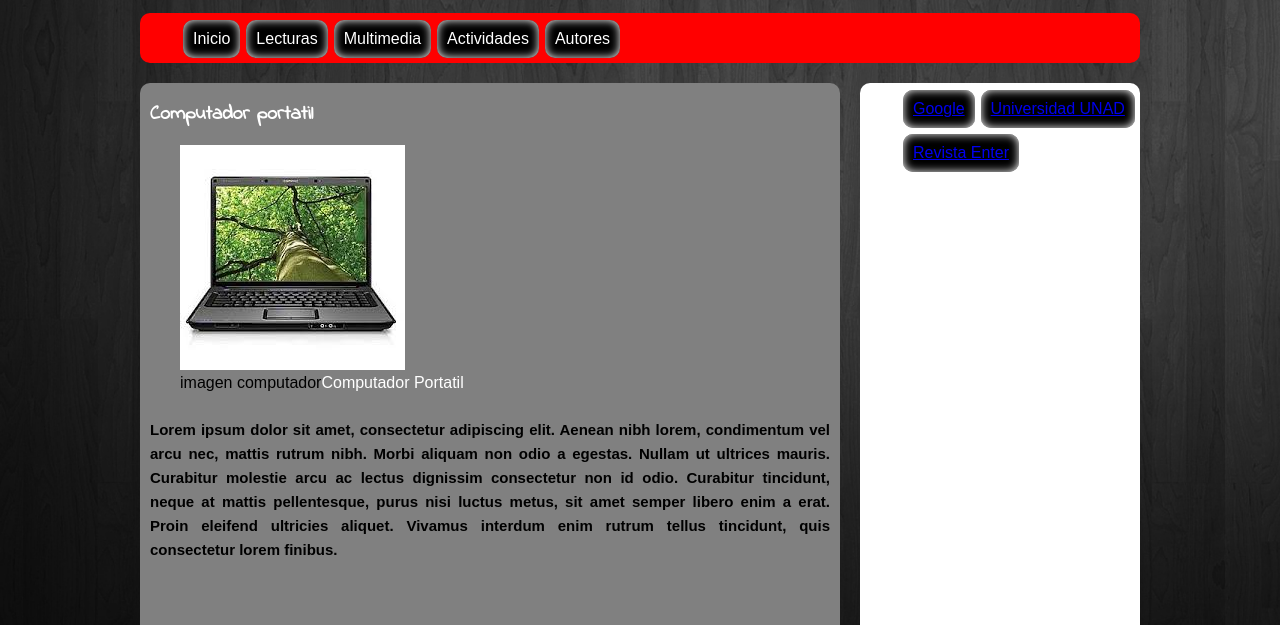
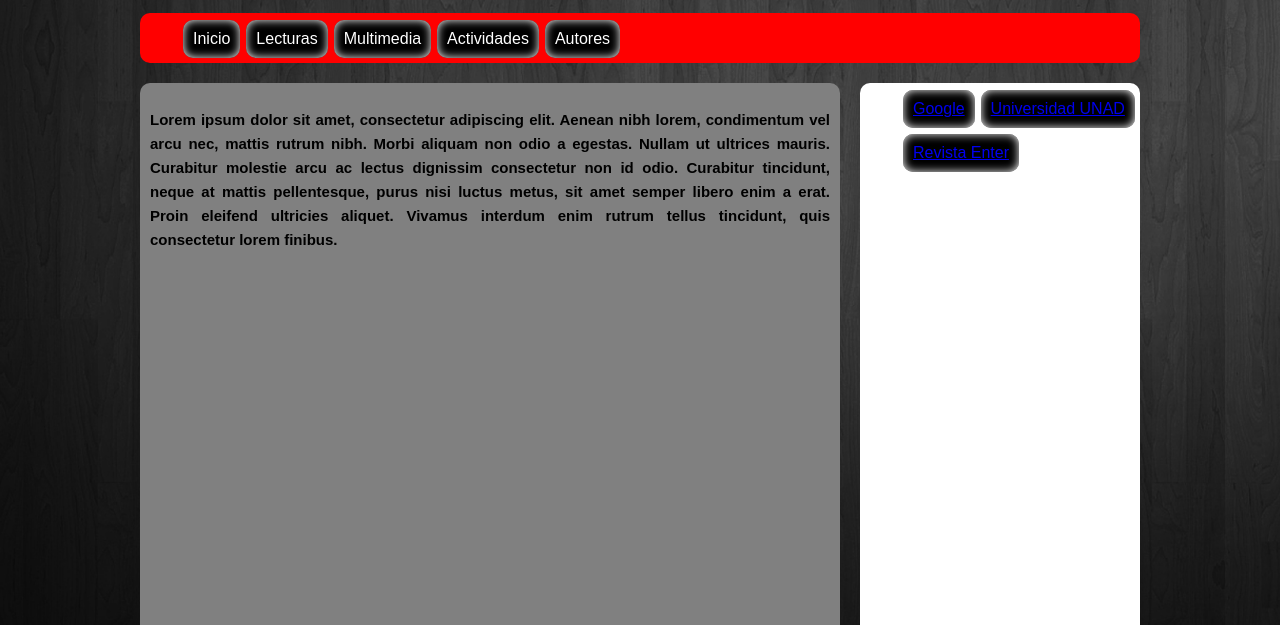
Before and after one commit to OscarRomeroTapia/Formato, a plain HTML site: page index.html in a window 1280 px wide. Shown: the part 472-1097 px from the top of the page. Drawn offline with Linux system fonts and the light colour scheme.

Commit message:
Formato 5
Formato 5

```diff
--- a/index.html
+++ b/index.html
@@ -47,15 +47,7 @@
 </nav>
 <section>
 	<article>
-		<h2>Computador portatil</h2>
-		<figure>
-			<img src="img/pc.jpg" alt="Computador Portatil">
-			<figcaption>
-				<span>
-				imagen computador<a href="http://www.hp.com" class="menu">Computador Portatil</a>
-				</span>
-			</figcaption>
-		</figure>
+
 
     <p>
     	Lorem ipsum dolor sit amet, consectetur adipiscing elit. Aenean nibh lorem, condimentum vel arcu nec, mattis rutrum nibh. Morbi aliquam non odio a egestas. Nullam ut ultrices mauris. Curabitur molestie arcu ac lectus dignissim consectetur non id odio. Curabitur tincidunt, neque at mattis pellentesque, purus nisi luctus metus, sit amet semper libero enim a erat. Proin eleifend ultricies aliquet. Vivamus interdum enim rutrum tellus tincidunt, quis consectetur lorem finibus.
```
